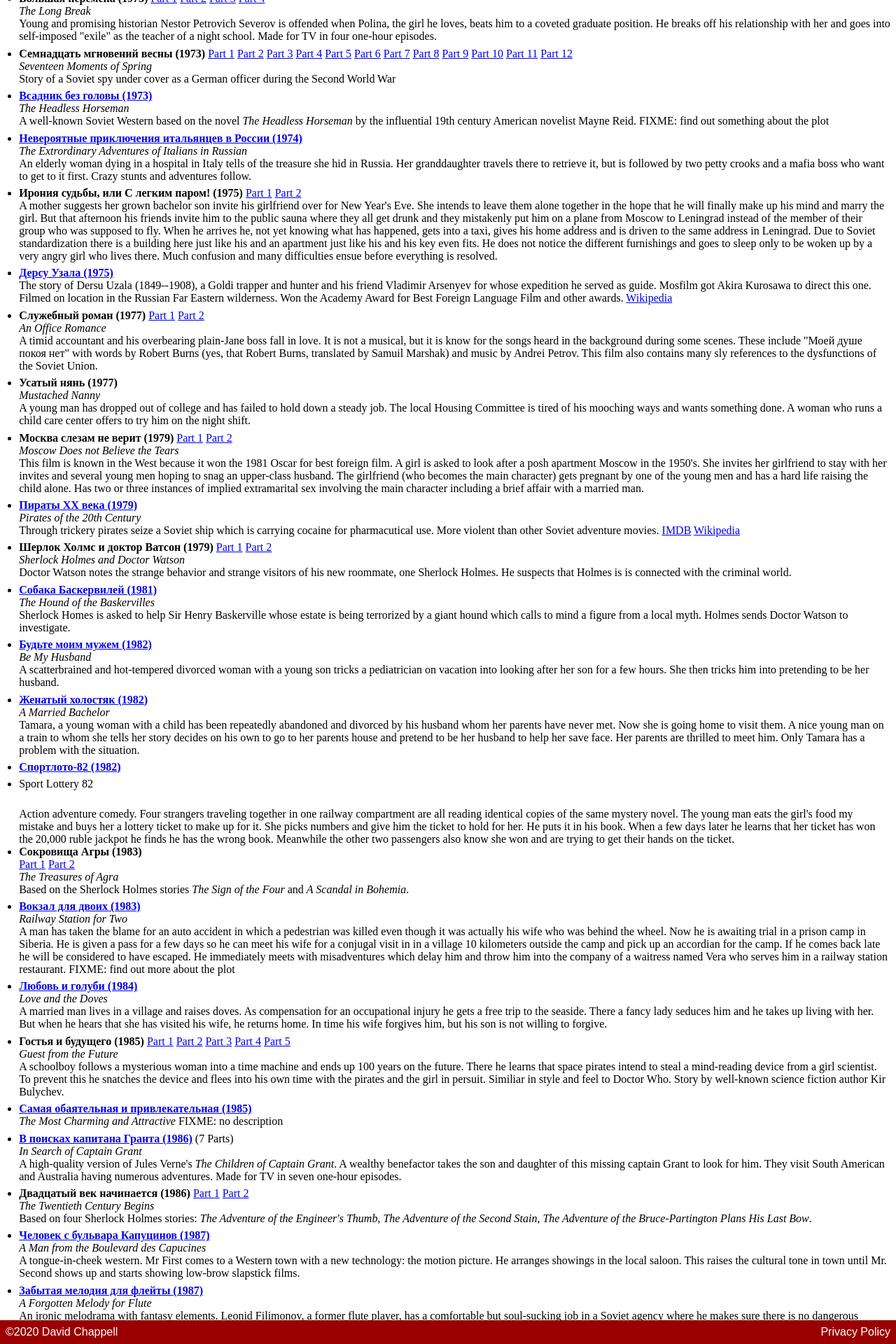
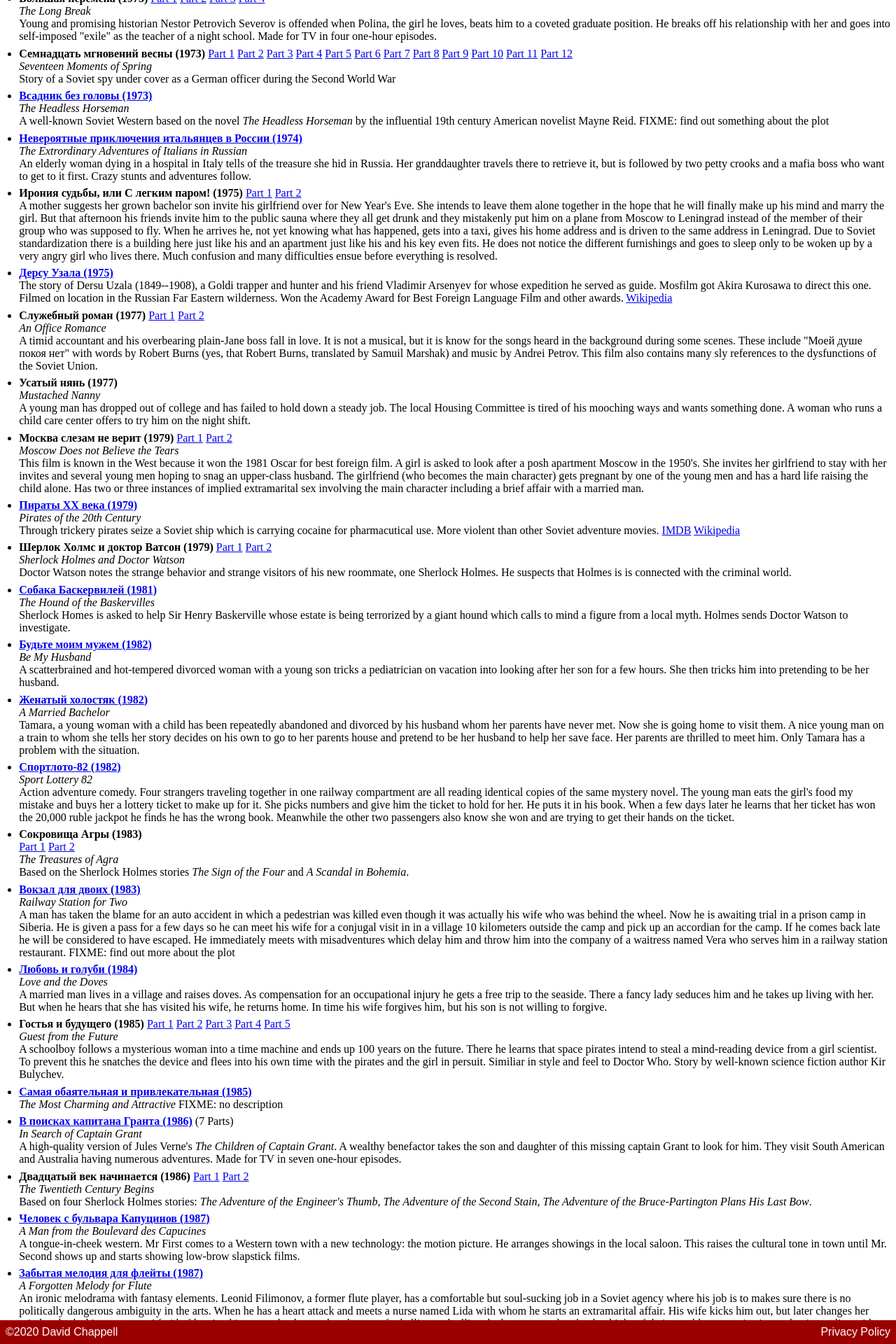
Before and after one commit to david672orford/russian-language-list, a Jekyll site: the page built from cinema/late-soviet.md, in a window 1280 px wide. Shown: the part 2202-4122 px from the top of the page at 70% size. Built offline with Jekyll 4.4.1, drawn with Linux system fonts in a browser that asks for light colours; our own code applies the rules of GitHub Pages for plain Markdown files.

Commit message:
fixed formatting, wording

```diff
--- a/assets/css/style.css
+++ b/assets/css/style.css
@@ -1,4 +1,4 @@
-HTML, BODY, HEADER, MAIN, H1, H2, H3, H4, P, UL, LI, TABLE, TR, TH, TD, FIGURE, FIGCAPTION, IMG {
+HTML, BODY, HEADER, MAIN, H1, H2, H3, H4, P, UL, OL, LI, TABLE, TR, TH, TD, FIGURE, FIGCAPTION, IMG {
 	margin: 0;
 	padding: 0;
 	}
--- a/cinema/late-soviet.md
+++ b/cinema/late-soviet.md
@@ -383,7 +383,7 @@ work.</p>
 <li><a href="https://www.youtube.com/watch?v=FxWczA4ZgI4">
 	<h4>Спортлото-82 (1982)</h4></a>
 	<br>
-	<li>Sport Lottery 82</li>
+	<i>Sport Lottery 82</i>
 	<br>
 	Action adventure comedy. Four strangers traveling together in one
 	railway compartment are all reading identical copies of the
@@ -489,12 +489,13 @@ work.</p>
 	<i>A Forgotten Melody for Flute</i>
 	<br>
 	An ironic melodrama with fantasy elements. Leonid Filimonov, a former flute
-	player, has a comfortable but soul-sucking job in a Soviet agency where he
-	makes sure there is no dangerous ambiguity in the arts. Then he has a heart
-	attack and meets Lida, a nurse with whom starts an affair. His wife kicks him
-	out, but then asks him to come back. Afraid of loosing his career, he does
-	but dreams of of telling the bosses exactly what he thinks of their
-	worthless organization and going to live with Lida.
+	player, has a comfortable but soul-sucking job in a Soviet agency where his
+	job is to makes sure there is no politically dangerous ambiguity in the
+	arts. When he has a heart attack and meets a nurse named Lida with whom he
+	starts an extramarital affair. His wife kicks him out, but later changes
+	her mind and asks him to return. Afraid of loosing his career, he does
+	so but dreams of rebelling and telling the bosses exactly what he thinks
+	of their worthless organization and going to live with Lida.
 	</li>
 </ul>
 </section>
```
